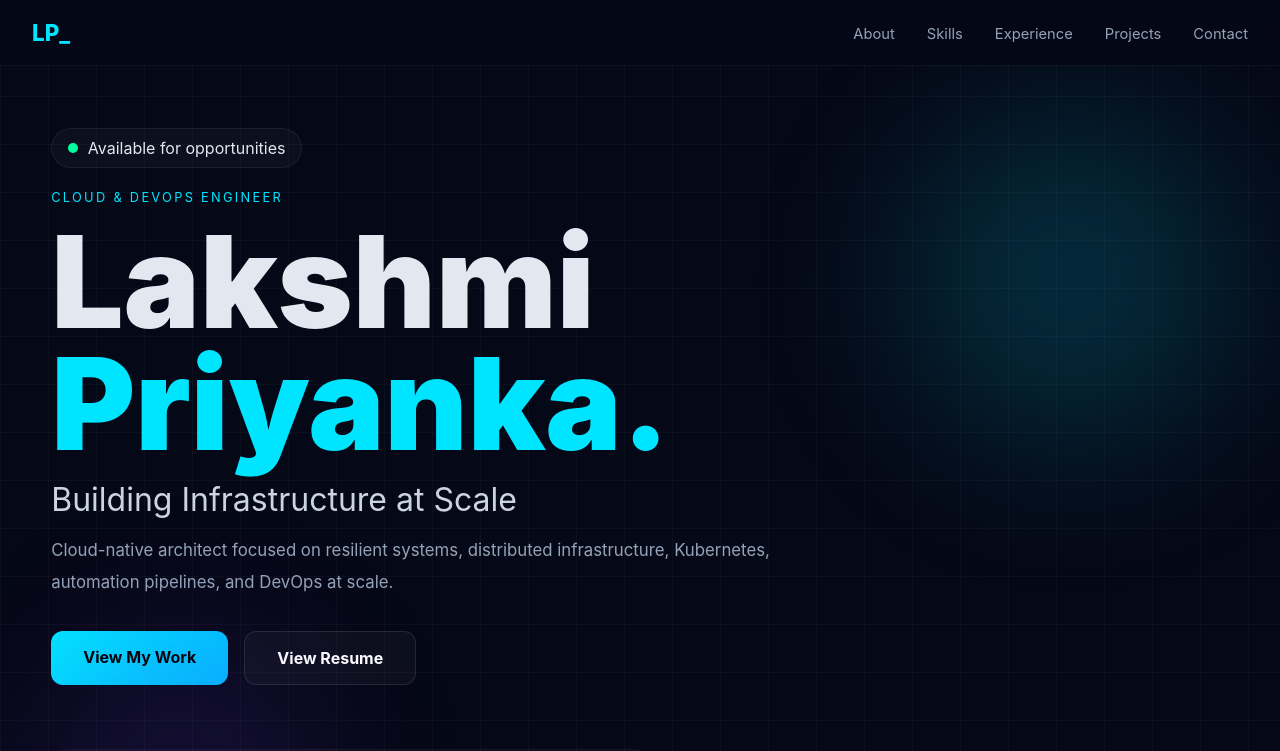
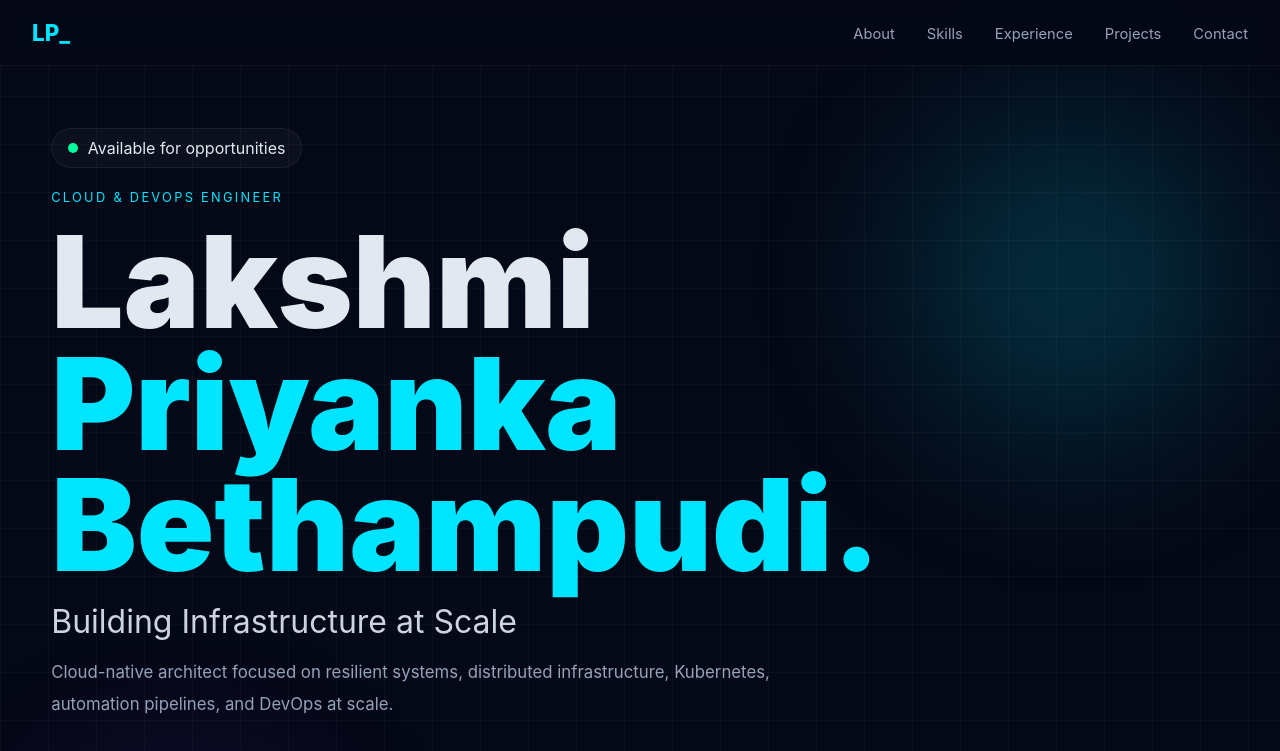
Before and after one commit to Priyanka05f0/portfolio-react, a React (Vite) app: page / in a window 1280 px wide. Shown: the top 751 px of the page. Built offline with nearby package versions, Linux system fonts and the light colour scheme.

Commit message:
Made changes to Mail

```diff
--- a/src/App.jsx
+++ b/src/App.jsx
@@ -190,7 +190,7 @@ function App() {
 
     Lakshmi <br />
 
-    <span>Priyanka.</span>
+    <span>Priyanka Bethampudi.</span>
 
   </h1>
 
@@ -767,7 +767,9 @@ function App() {
     <div class="contact-links">
 
       <a
-        href="mailto:lakshmipriyanakabethampudi.23@gmail.com"
+        href="https://mail.google.com/mail/?view=cm&fs=1&to=lakshmipriyanakabethampudi.23@gmail.com"
+        target="_blank"
+        rel="noreferrer"
         class="contact-link"
       >
         Email
```
